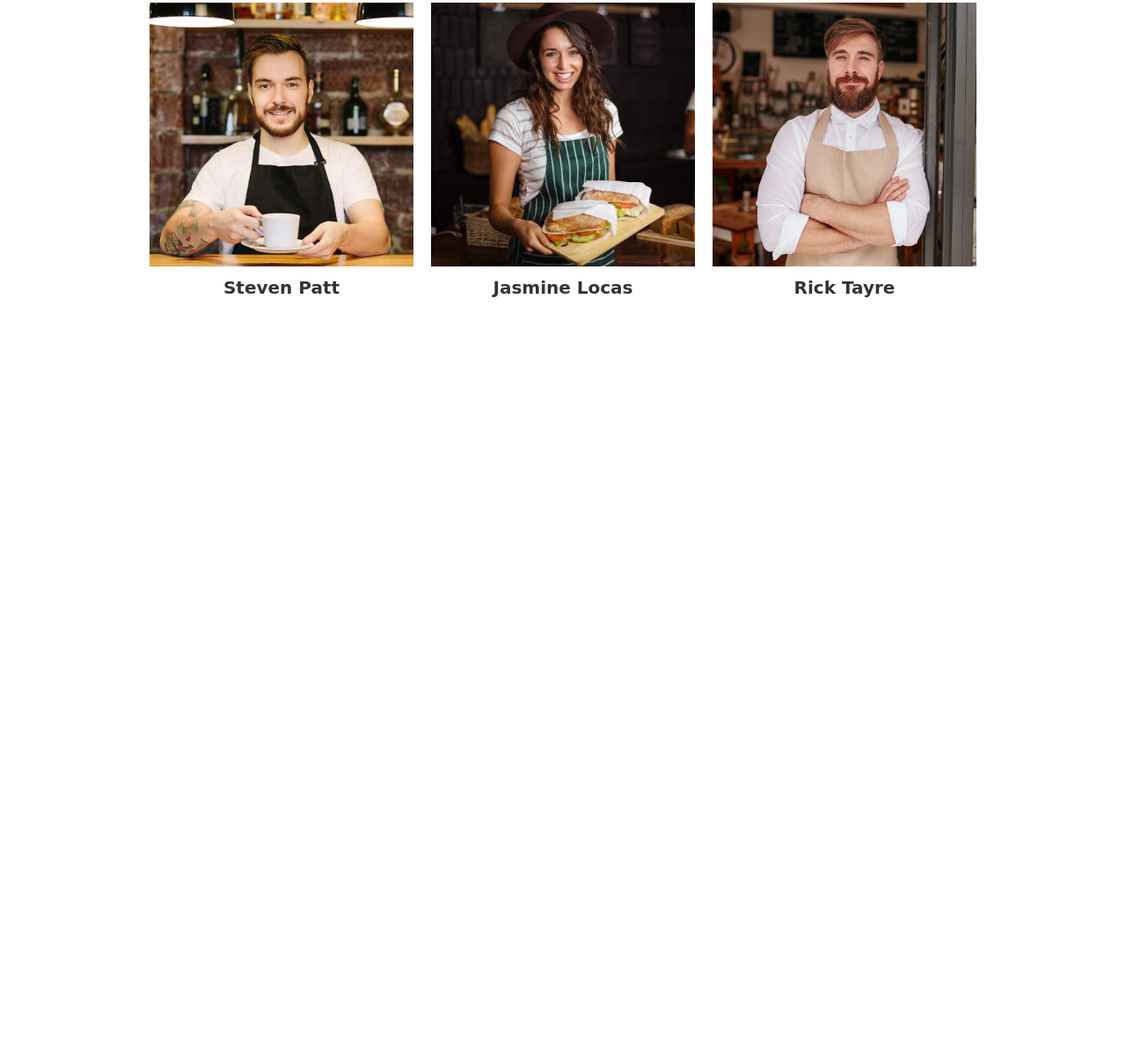
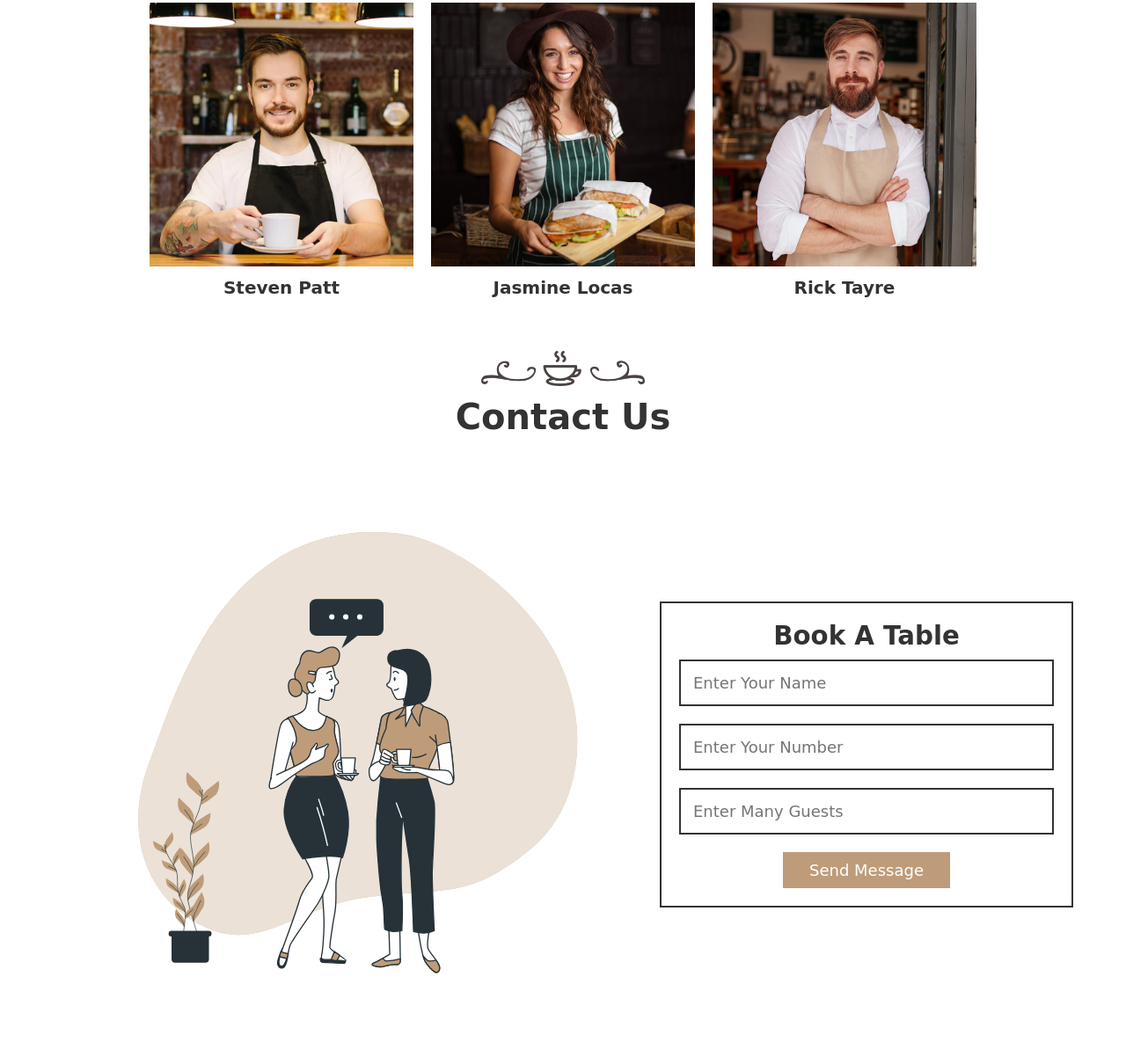
Before and after one commit to ELHARFALI/Project--3-Coffe-Shop, a plain HTML site: page index.html in a window 1280 px wide. Shown: the part 3757-4959 px from the top of the page at 88% size. Before the commit the page ends 4126 px from the top, so only its background shows below. Drawn offline with Linux system fonts and the light colour scheme; a web font is replaced by a local one.

Commit message:
Contact Section

```diff
--- a/index.html
+++ b/index.html
@@ -234,5 +234,33 @@
     </section>
 
     <!-- Team Section Ends -->
+        <!-- +++++++++++++++++++++++++ -->
+    <!-- Contact Section Starts -->
+
+    <section class="contact" id="contact">
+
+      <div class="heading">
+        <img src="images/heading-img.png" alt="" />
+        <h3>contact us</h3>
+      </div>
+
+      <div class="row">
+        <div class="image">
+          <img src="images/contact-img.svg" alt="">
+        </div>
+
+        <form action="" method="post">
+          <h3>book a table</h3>
+          <input type="text" name="name" required  class="box" maxlength="20" placeholder="enter your name">
+          <input type="number" name="number" required  class="box" maxlength="20" placeholder="enter your number" min="0" max="9999999999" onkeypress="if(this.value.length == 10) return false">
+          <input type="number" name="guests" required  class="box" maxlength="20" placeholder="enter many guests" min="0" max="99" onkeypress="if(this.value.length == 2) return false">
+          <input type="submit" name="send" value="send message" class="btn">
+        </form>
+
+      </div>
+
+    </section>
+
+    <!-- Contact Section Ends -->
   </body>
 </html>
--- a/style.css
+++ b/style.css
@@ -268,6 +268,40 @@ section {
 }
 
 /* ---------- Team Section End ---------- */
+/* +++++++++++++++++++++++++++++++++++++++++++++ */
+/* ---------- Contact Section Starts ---------- */
+.contact .row {
+  display: flex;
+  align-items: center;
+  flex-wrap: wrap;
+  gap: 2rem;
+}
+.contact .row .image {
+  flex: 1 1 50rem;
+}
+.contact .row .image img {
+  width: 100%;
+}
+.contact .row form {
+  flex: 1 1 30rem;
+  border: var(--border);
+  padding: 2rem;
+  text-align: center;
+}
+.contact .row form {
+  font-size: 2.5rem;
+  margin-bottom: 1rem;
+  color: var(--black);
+}
+.contact .row form .box {
+  width: 100%;
+  padding: 1.4rem;
+  font-size: 1.8rem;
+  color: var(--black);
+  border: var(--border);
+  margin: 1rem 0;
+}
+/* ---------- Contact Section Ends ---------- */
 
 /* ----------------- Media Queries  -----------------*/
 /* Header */
```
